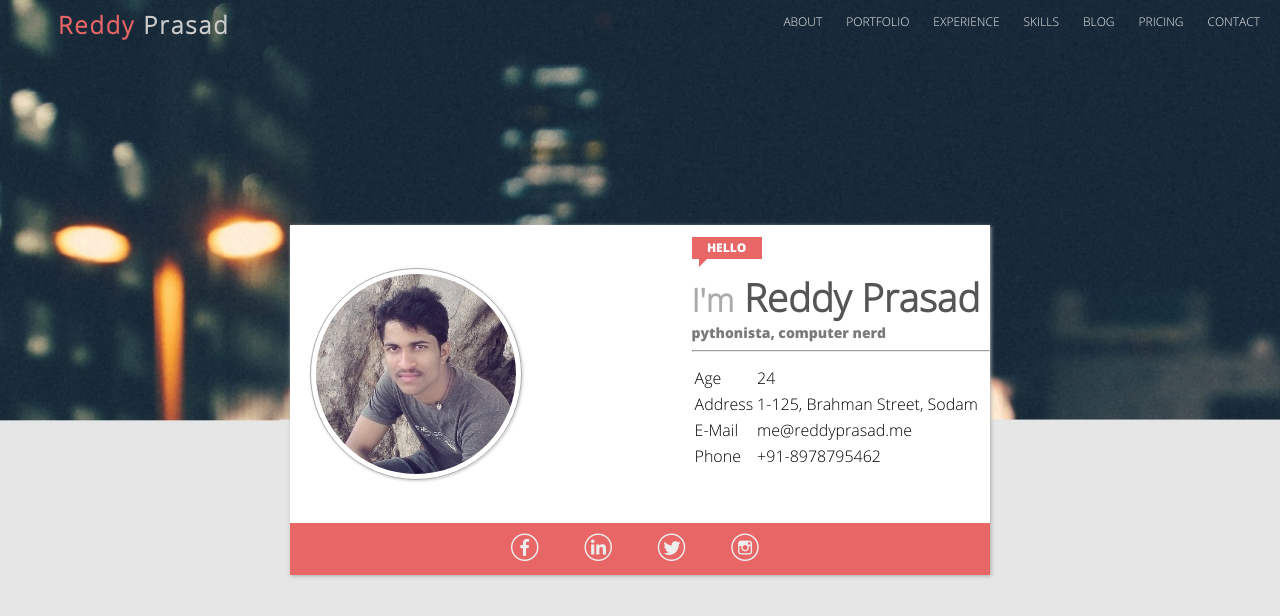
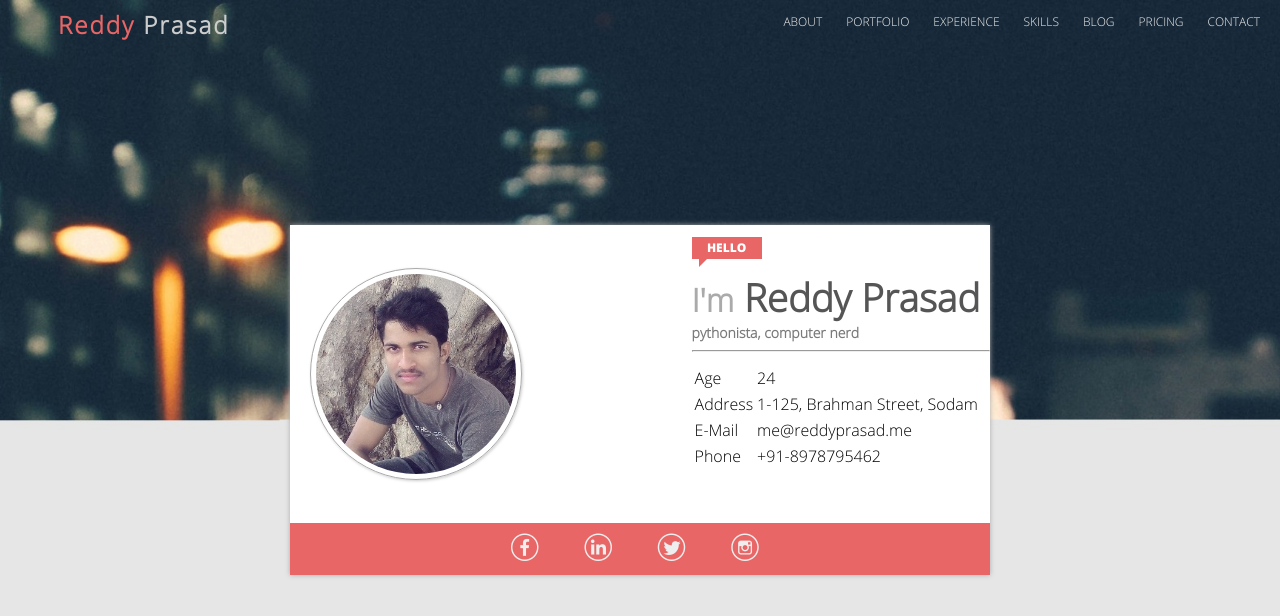
Before and after one commit to dev-drprasad/my_portfolio, a plain HTML site: page index.html in a window 1280 px wide. Drawn offline with Linux system fonts and the light colour scheme.

Commit message:
minor changes to styling

```diff
--- a/css/styles.css
+++ b/css/styles.css
@@ -34,9 +34,9 @@ body {
 	margin: auto;
 	position: absolute;
 	border: 0px solid #CCC;
-	-webkit-box-shadow: 1px 1px 4px 0px #AAA;
-	-moz-box-shadow: 1px 1px 4px 0px #AAA;
-	box-shadow: 1px 1px 4px 0px #AAA;
+	-webkit-box-shadow: 1px 1px 5px 0px #aaaaaa;
+	-moz-box-shadow: 1px 1px 5px 0px #aaaaaa;
+	box-shadow: 0px 0px 5px 0px #aaaaaa;
 }
 
 #quotes p {
@@ -188,7 +188,7 @@ nav ul li a:hover {
 
 #caption {
 	color: #7a7a7a;
-	font-family: OpenSans-ExtraBold;
+	font-weight: bold;
 	font-size: 14px;
 }
 
```
